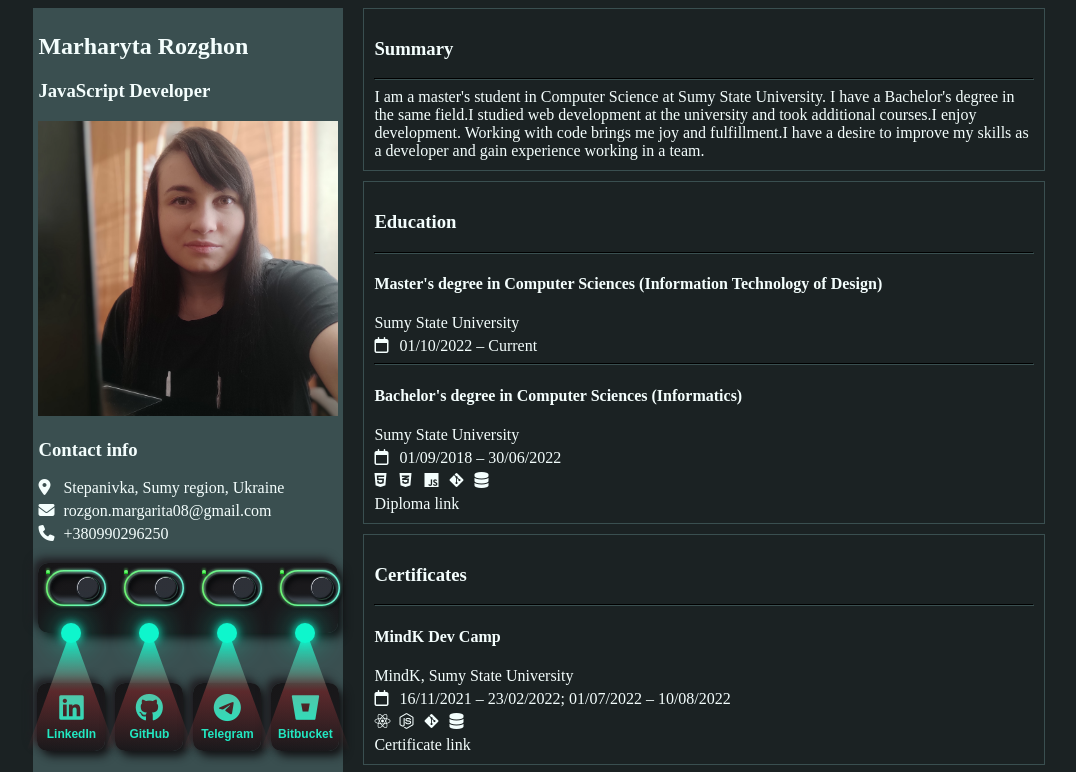
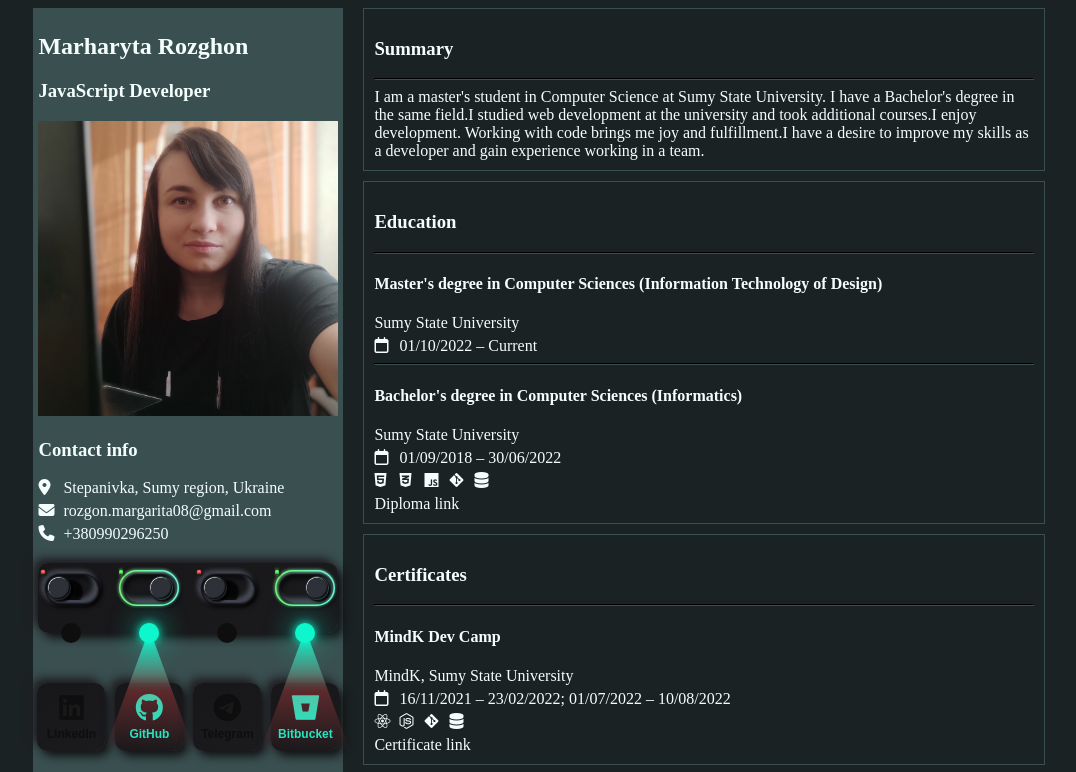
Before and after one commit to marharita08/resume, a React (Create React App) app: page / in a window 1280 px wide. Shown: the top 772 px of the page, without its empty margins (101-1177 px from the left). Built offline with nearby package versions, Linux system fonts and the light colour scheme.

Commit message:
update switch position and initial state

```diff
--- a/src/App.css
+++ b/src/App.css
@@ -73,7 +73,7 @@ main a {
 }
 .button .switch {
   position: absolute;
-  transform: translateY(calc(-95px - 50%));
+  transform: translate(-30px, calc(-95px - 50%));
 }
 
 .button .dot {
@@ -189,7 +189,6 @@ a {
   font: 1em/1.5 sans-serif;
 }
 .switch__wrapper {
-  width: 50px;
   background-image: linear-gradient(45deg,hsl(var(--hue),10%,20%), hsl(var(--hue),10%,10%));
   color: var(--fg);
   display: flex;
--- a/src/components/aside/social-networks/SocialNetworksItem.tsx
+++ b/src/components/aside/social-networks/SocialNetworksItem.tsx
@@ -4,7 +4,7 @@ import {ToggleSwitch} from "../../switch/ToggleSwitch";
 
 export const SocialNetworksItem: React.FC<Item> = ({link, icon, content}) => {
 
-  const [isOn, setIsOn] = useState(true);
+  const [isOn, setIsOn] = useState(Math.random() > 0.5);
 
   const handleChange = () => {
     setIsOn(!isOn);
```
